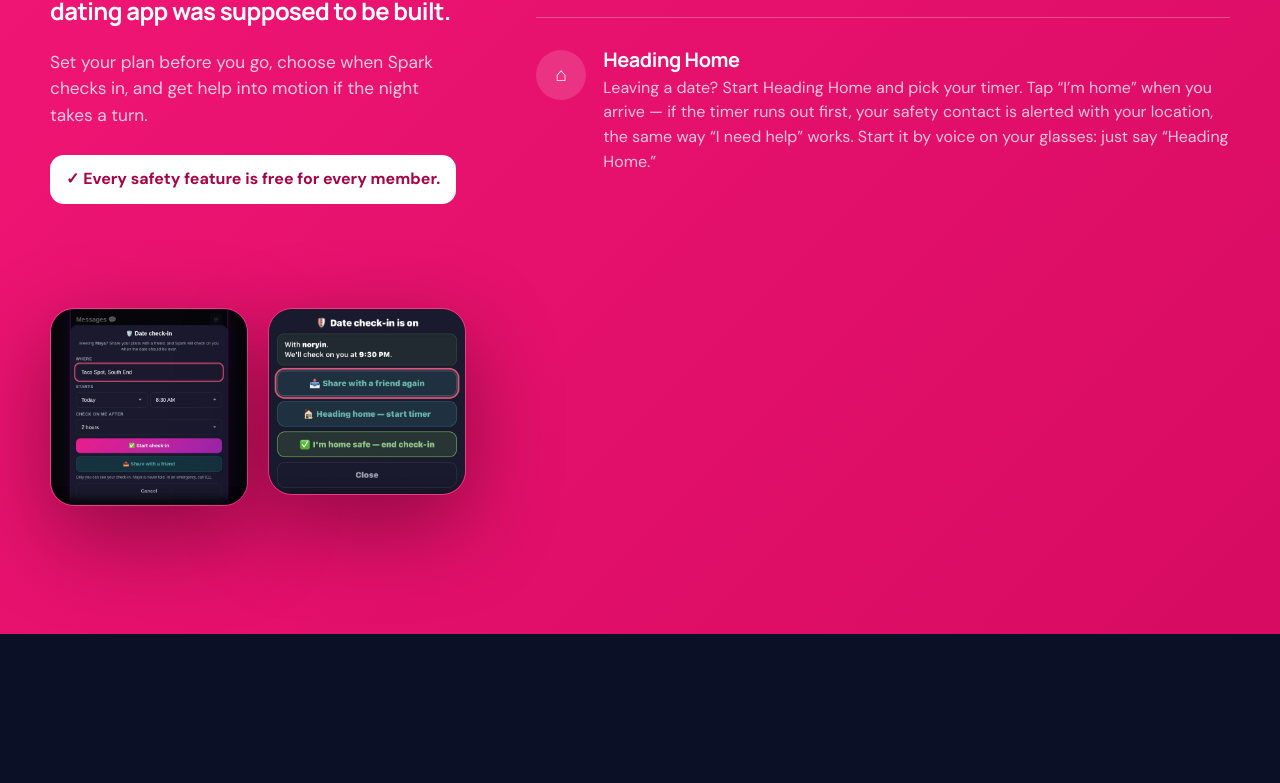
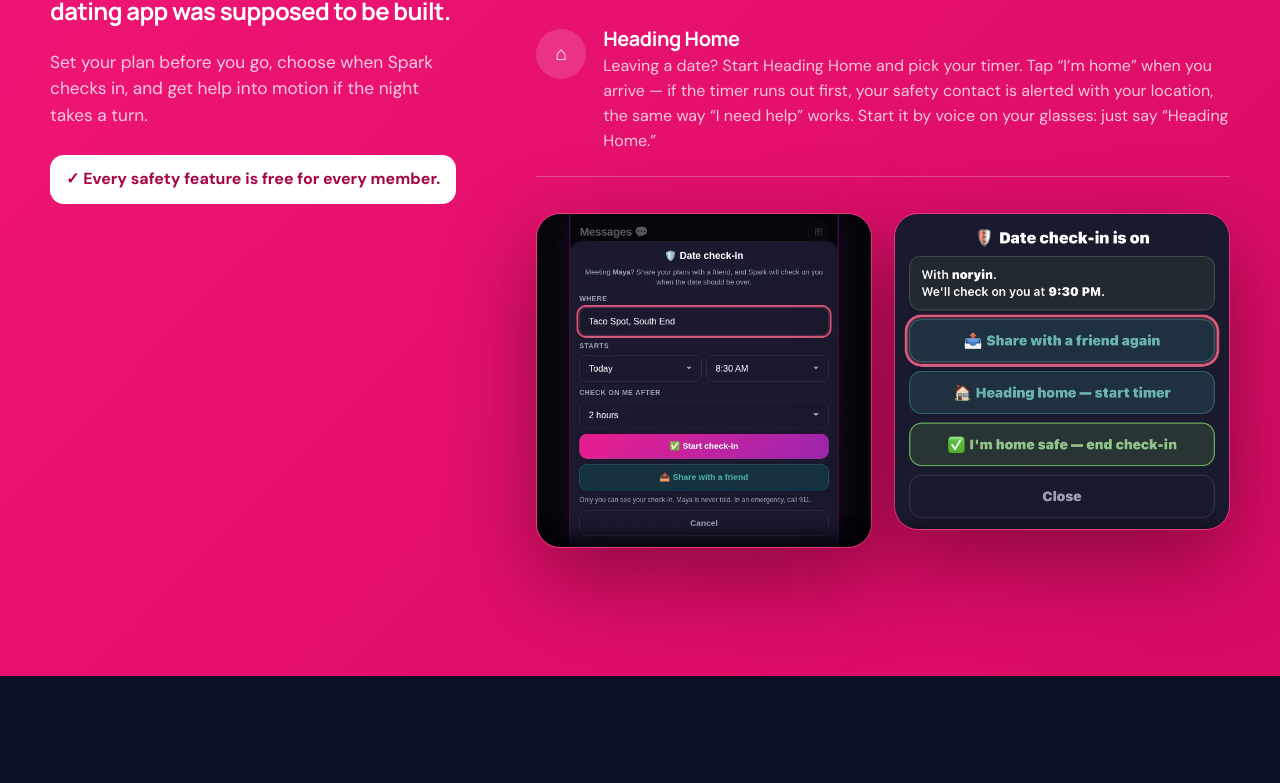
Before and after one commit to shayno3/spark-about, a plain HTML site: page index.html in a window 1280 px wide. Shown: the part 5725-6508 px from the top of the page. Drawn offline with Linux system fonts and the light colour scheme.

Commit message:
About page: move the two safety screenshots under the Heading Home list and enlarge them to fill the right column

```diff
--- a/index.html
+++ b/index.html
@@ -140,7 +140,7 @@
     .safety-intro p { color:rgba(255,255,255,.78); margin:22px 0 26px; }
     .safety-intro .safety-slogan { margin:20px 0 0; color:#fff; font:700 clamp(1.15rem,2.2vw,1.5rem)/1.3 Manrope,sans-serif; letter-spacing:-.025em; }
     .free-note { display:inline-flex; gap:10px; align-items:center; background:#fff; color:#a60447; padding:12px 16px; border-radius:14px; font-weight:800; }
-    .safety-shots { display:grid; grid-template-columns:repeat(2,minmax(0,330px)); justify-content:center; gap:20px; max-width:none; margin-top:34px; }
+    .safety-shots { display:grid; grid-template-columns:1fr 1fr; gap:22px; margin-top:26px; }
     .safety-shot { margin:0; }
     .safety-shot img { display:block; width:100%; border-radius:24px; border:1px solid rgba(255,255,255,.18); box-shadow:var(--shadow); }
     .safety-list { display:grid; gap:10px; }
@@ -387,8 +387,8 @@
           <article class="safety-row reveal"><div class="safety-icon">!</div><div><h3>“I’m safe” / “I need help”</h3><p>One-tap SOS can share your live location with a friend, with a Call 911 button ready.</p></div></article>
           <article class="safety-row reveal"><div class="safety-icon">↗</div><div><h3>Share your date plan</h3><p>Send the details to a friend — even if they don’t use Spark.</p></div></article>
           <article class="safety-row reveal"><div class="safety-icon">⌂</div><div><h3>Heading Home</h3><p>Leaving a date? Start Heading Home and pick your timer. Tap “I’m home” when you arrive — if the timer runs out first, your safety contact is alerted with your location, the same way “I need help” works. Start it by voice on your glasses: just say “Heading Home.”</p></div></article>
+      <div class="safety-shots"><figure class="safety-shot reveal"><img src="img/safety-checkin.webp" loading="lazy" decoding="async" alt="Spark date check-in on a phone: where and when you're meeting, Start check-in, and Share with a friend"></figure><figure class="safety-shot reveal"><img src="img/safety-checkin-active.webp" loading="lazy" decoding="async" alt="Spark date check-in running on a phone: we'll check on you at 9:30 PM, with Share with a friend again, Heading home, and I'm home safe buttons"></figure></div>
         </div>
-      <div class="safety-shots"><figure class="safety-shot reveal"><img src="img/safety-checkin.webp" loading="lazy" decoding="async" alt="Spark date check-in on a phone: where and when you're meeting, Start check-in, and Share with a friend"></figure><figure class="safety-shot reveal"><img src="img/safety-checkin-active.webp" loading="lazy" decoding="async" alt="Spark date check-in running on a phone: we'll check on you at 9:30 PM, with Share with a friend again, Heading home, and I'm home safe buttons"></figure></div>
       </div>
     </section>
 
```
